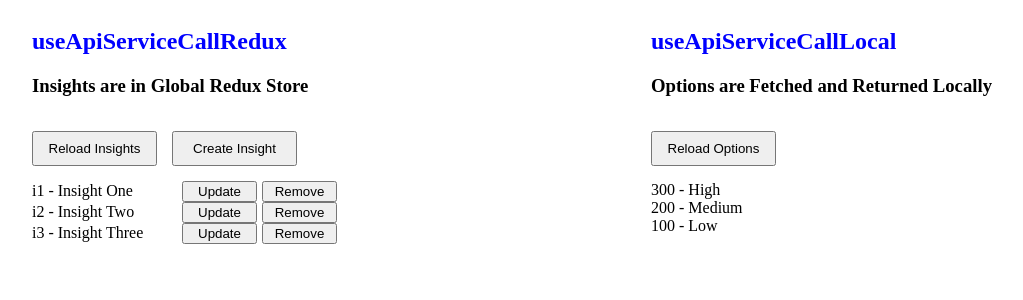
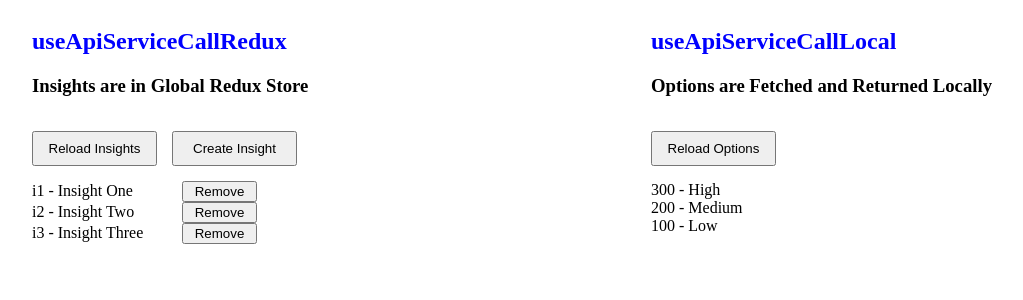
Before and after one commit to Babblesort/custom-use-api-call-hook, a React (Create React App) app: page / in a window 1280 px wide. Shown: the top 300 px of the page, without its empty margins (128-1151 px from the left). Built offline with nearby package versions, Linux system fonts and the light colour scheme.

Commit message:
remove code that does not help demo the custom hooks

```diff
--- a/src/App.js
+++ b/src/App.js
@@ -1,9 +1,8 @@
 import React, { useState } from 'react';
-import { useDispatch, useSelector } from 'react-redux';
+import { useSelector } from 'react-redux';
 import {
   setInsights,
   removeInsight,
-  updateInsight,
   addInsight
 } from './features/insights/insights-slice';
 import {
@@ -19,13 +18,11 @@ import useApiFetchEffectLocal from './redux/use-api-fetch-effect-local';
 import './app.scss';
 
 const App = () => {
-  const dispatch = useDispatch();
-
   // useApiFetchEffectRedux
   const insights = useSelector(state => state.insights);
   const [insightsTrigger, setInsightsTrigger] = useState(1);
   const fetchInsights = () => setInsightsTrigger(insightsTrigger + 1);
-  const handleUpdateInsight = insight => dispatch(updateInsight(insight));
+
   const {
     isProcessing: insightsAreLoading,
     hasError: insightsHasError
@@ -107,17 +104,6 @@ const App = () => {
                 </span>
                 <button
                   className="item-btn"
-                  onClick={() =>
-                    handleUpdateInsight({
-                      ...insight,
-                      name: 'new-name'
-                    })
-                  }
-                >
-                  Update
-                </button>
-                <button
-                  className="item-btn"
                   onClick={() => handleRemoveInsight(insight.id)}
                 >
                   Remove
```
